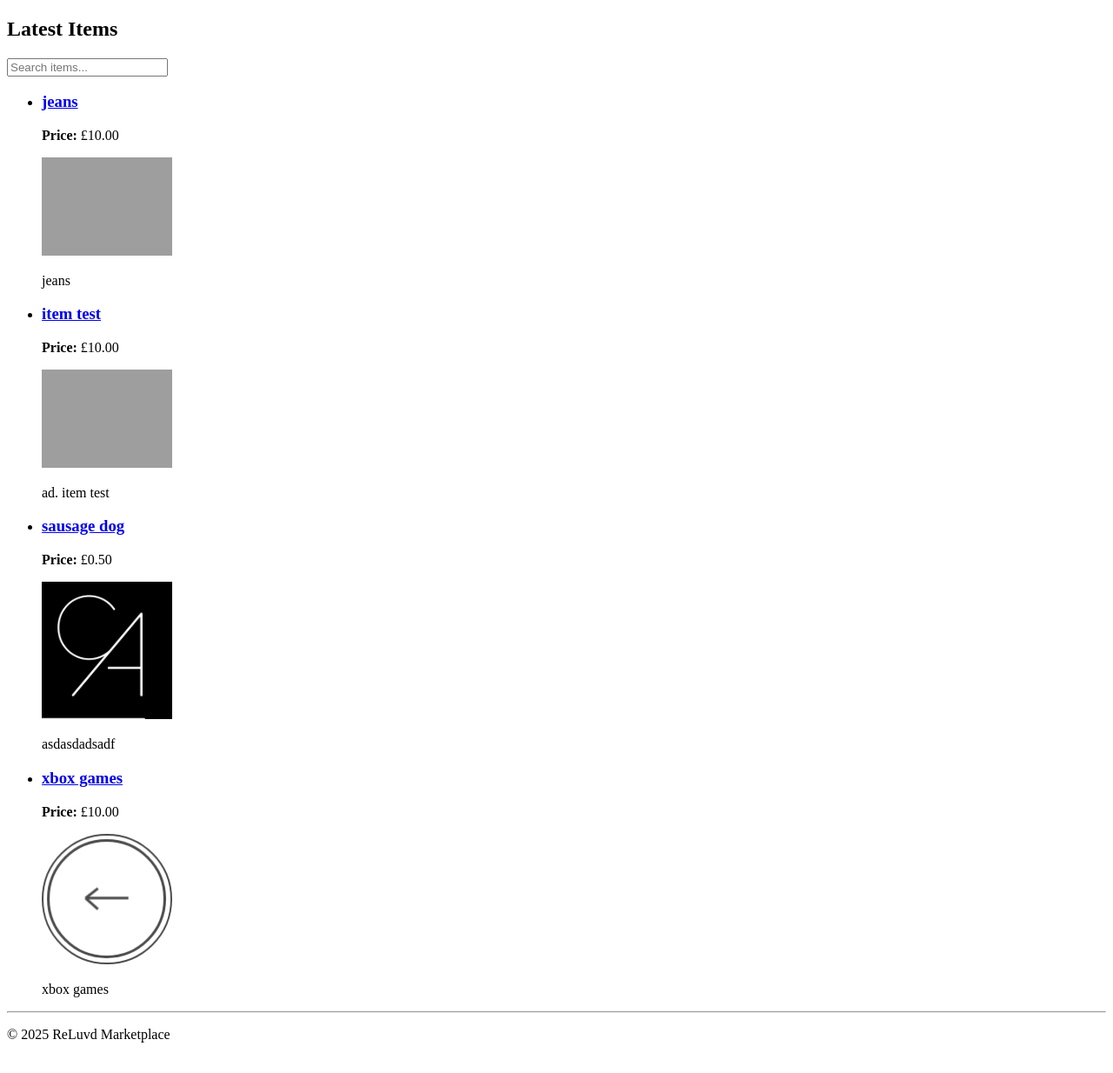
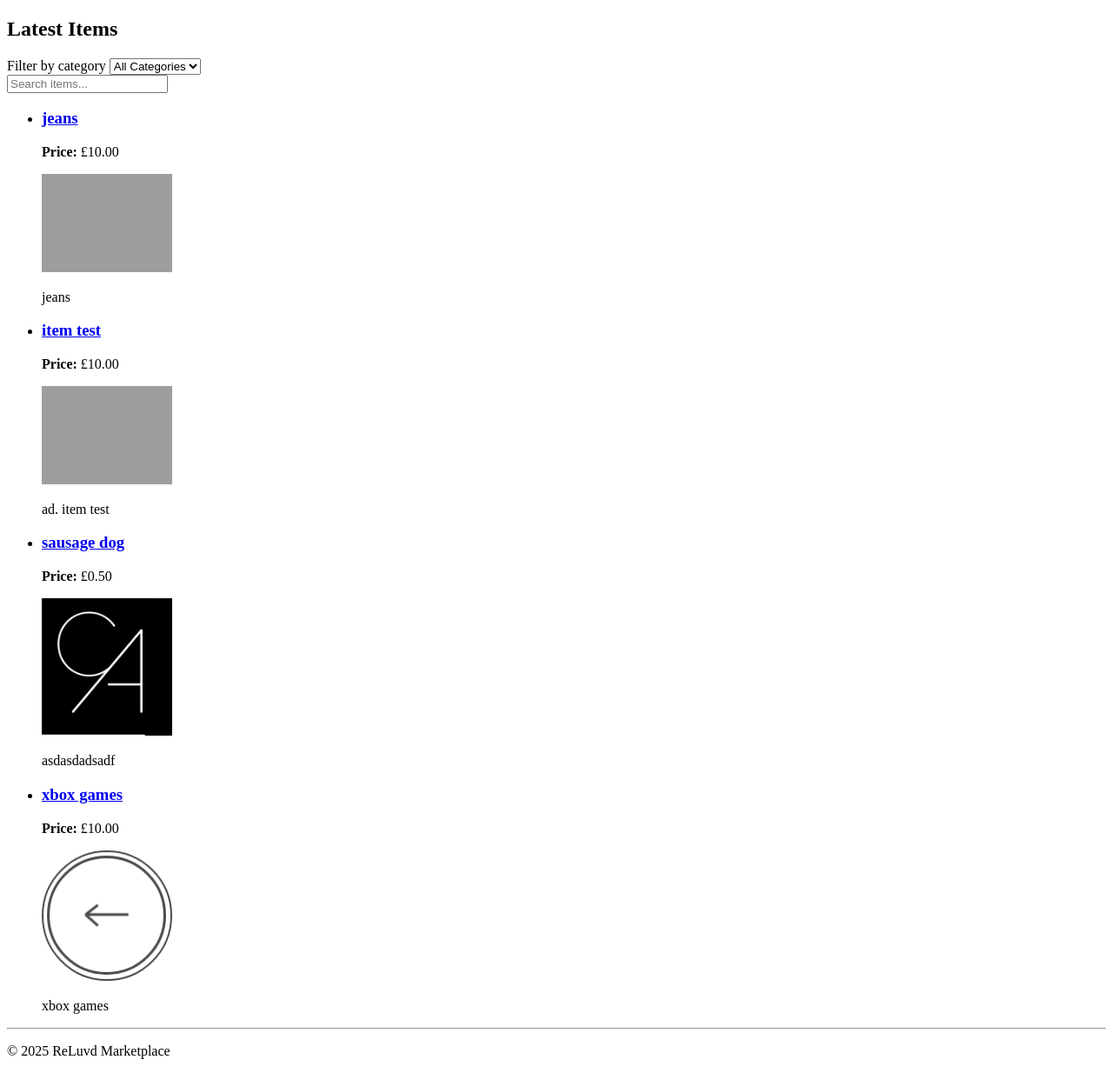
Before and after one commit to mr-aust1n/milestone-project-four, a Django app: page / in a window 1280 px wide. Shown: the part 108-1342 px from the top of the page at 87% size. Before the commit the page ends 1307 px from the top, so only its background shows below. Run offline with Django 5.2, Linux system fonts and the light colour scheme; data comes from the database, SQL or seed files in the repository; grey boxes are pictures that could not be loaded.

Commit message:
FEAT: Select Category
I have added a category feature for users to select

```diff
--- a/items/views.py
+++ b/items/views.py
@@ -1,5 +1,4 @@
-# items/views.py
-
+from django.contrib import messages
 from django.contrib.auth.decorators import login_required
 from django.shortcuts import get_object_or_404, redirect, render
 
@@ -10,8 +9,19 @@ from .models import Item
 
 
 def home(request):
+    category = request.GET.get("category")
     items = Item.objects.filter(is_sold=False).order_by("-date_posted")
-    return render(request, "items/home.html", {"items": items})
+
+    if category:
+        items = items.filter(category=category)
+
+    categories = Item.CATEGORY_CHOICES
+
+    return render(
+        request,
+        "items/home.html",
+        {"items": items, "categories": categories, "selected_category": category},
+    )
 
 
 @login_required
@@ -31,9 +41,6 @@ def add_item(request):
 def item_detail(request, item_id):
     item = get_object_or_404(Item, pk=item_id)
     return render(request, "items/item_detail.html", {"item": item})
-
-
-from django.contrib import messages
 
 
 @login_required
--- a/templates/items/home.html
+++ b/templates/items/home.html
@@ -1,4 +1,3 @@
-<!-- items/templates/items/home.html -->
 {% extends "base.html" %}
 
 {% block content %}
@@ -6,8 +5,27 @@
     <h2>Latest Items</h2>
 
     {% if items %}
+
+    <!-- Category Filter -->
+    <form method="GET" id="filterForm">
+        <label for="category" class="visually-hidden">Filter by category</label>
+        <select name="category" id="category" onchange="document.getElementById('filterForm').submit();">
+            <option value="">All Categories</option>
+            {% for code, label in categories %}
+            {% if code == selected_category %}
+            <option value="{{ code }}" selected>{{ label }}</option>
+            {% else %}
+            <option value="{{ code }}">{{ label }}</option>
+            {% endif %}
+            {% endfor %}
+        </select>
+    </form>
+
+
+    <!-- Search Field -->
     <input type="text" id="itemSearch" placeholder="Search items..." aria-label="Search by item title">
 
+    <!-- Item List -->
     <ul class="item-list" aria-live="polite" id="itemList">
         {% for item in items %}
         <li>
@@ -29,6 +47,7 @@
         </li>
         {% endfor %}
     </ul>
+
     {% else %}
     <p>No items available yet.</p>
     {% endif %}
```
